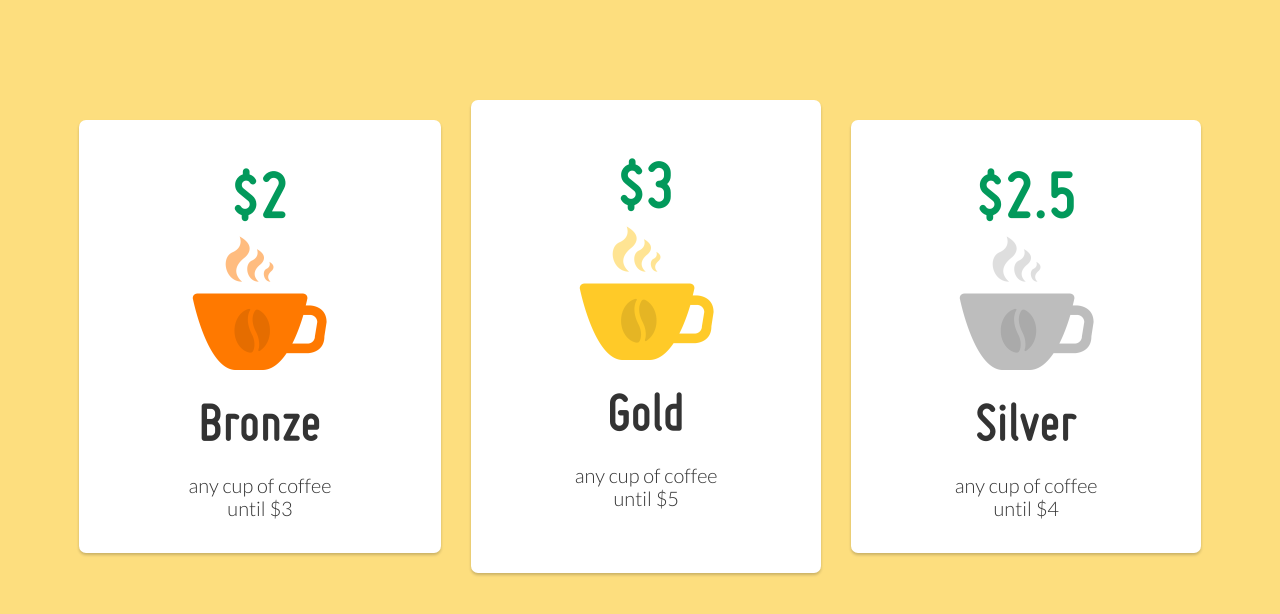
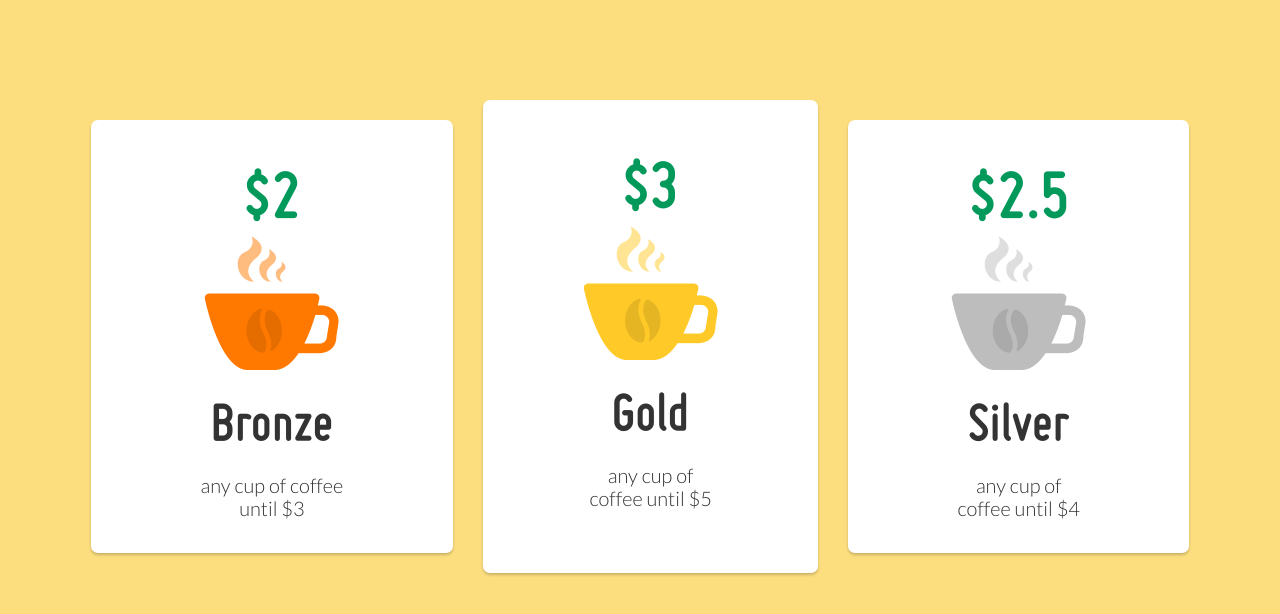
Before and after one commit to katherine8800/flex-cups, a plain HTML site: page index.html in a window 1280 px wide. Drawn offline with Linux system fonts and the light colour scheme.

Commit message:
corrected

```diff
--- a/index.html
+++ b/index.html
@@ -15,28 +15,22 @@
   <body>
     <div class="flex">
       <a href="#" class="flex__item">
-        <div class="flex__container">
-          <h1 class="flex__price">$2</h1>
+        <span class="flex__price">$2</span>
         <img src="img/bronze.png" alt="" class="flex__img" />
         <h2 class="flex__title">Bronze</h2>
         <span class="flex__text">any cup of coffee until $3</span>
-        </div>
       </a>
       <a href="#" class="flex__item flex__item--lg">
-        <div class="flex__container flex__container--lg">
-          <h1 class="flex__price">$3</h1>
+        <span class="flex__price">$3</span>
         <img src="img/gold.png" alt="" class="flex__img" />
         <h2 class="flex__title">Gold</h2>
         <span class="flex__text">any cup of coffee until $5</span>
-        </div>
       </a>
       <a href="#" class="flex__item">
-        <div class="flex__container">
-          <h1 class="flex__price">$2.5</h1>
+        <span class="flex__price">$2.5</span>
         <img src="img/silver.png" alt="" class="flex__img" />
         <h2 class="flex__title">Silver</h2>
         <span class="flex__text">any cup of coffee until $4</span>
-        </div>
       </a>
     </div>
   </body>
--- a/scss/style.scss
+++ b/scss/style.scss
@@ -9,10 +9,12 @@
 html {
   height: 100%;
   font-size: 10px;
+  overflow-x: hidden;
 }
 
 body {
   min-height: 100vh;
+
   background-color: $brand-color;
 }
 
@@ -24,7 +26,10 @@ body {
   justify-content: center;
   align-content: center;
   text-align: center;
+  margin: 0 auto;
+  max-width: 1000px;
   &__item {
+    max-width: 370px;
     display: inline-block;
     background-color: #fff;
     box-shadow: 0 2px 3px 0 rgba(0, 0, 0, 0.2);
@@ -34,18 +39,16 @@ body {
     font-size: 0;
     height: 433px;
     @include tr;
+    padding: 35px 100px;
+
     &--lg {
+      padding: 45px 100px;
       height: 473px;
       vertical-align: middle;
       margin-top: 0;
     }
   }
   &__container {
-    padding: 35px 100px;
-
-    &--lg {
-      padding: 45px 100px;
-    }
   }
   &__price {
     color: $price-color;
@@ -67,6 +70,8 @@ body {
     font-size: 2rem;
     color: $text-color;
     font-family: $subtitle-ff;
+    max-height: 4.7rem;
+    overflow: hidden;
   }
   &__item:hover,
   &__item:focus,
```
Also changed, not shown: css/style.css. Lines whose indentation alone changed are shown as unchanged.
